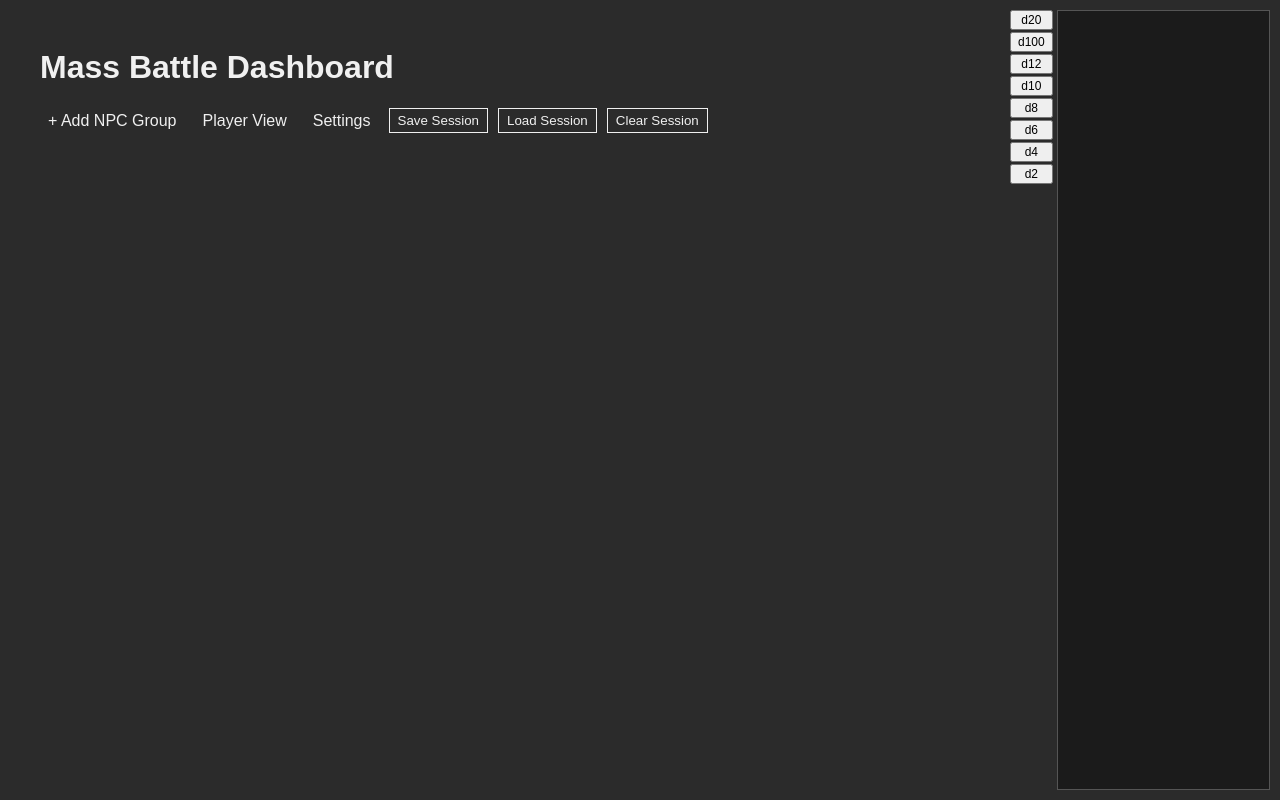
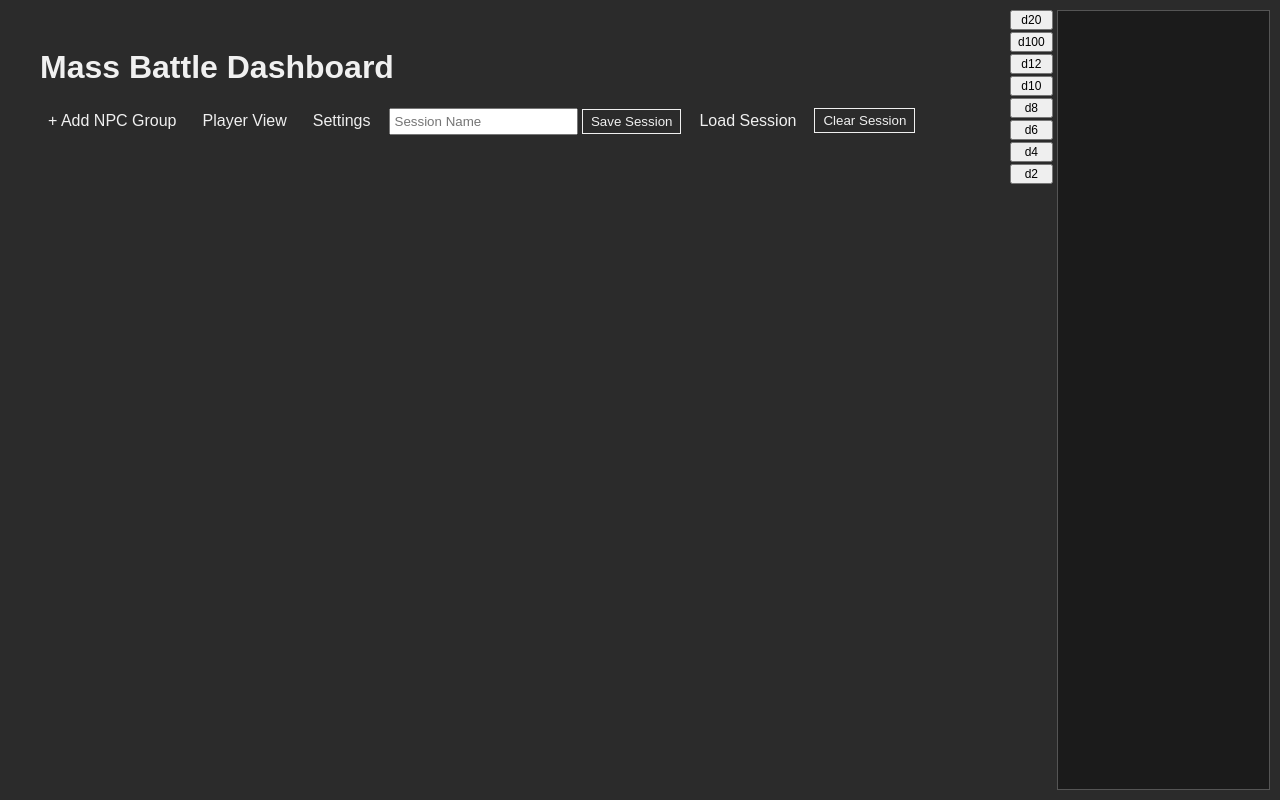
Before and after one commit to MrDMurray/bigbattle, a Flask app: page / in a window 1280 px wide. Run offline with Flask 3, Linux system fonts and the light colour scheme.

Commit message:
Allow naming and managing multiple sessions

```diff
--- a/app.py
+++ b/app.py
@@ -1,4 +1,5 @@
 from flask import Flask, render_template, request, redirect, url_for, jsonify
+from datetime import datetime
 import random
 import os
 import sqlite3
@@ -63,11 +64,21 @@ def init_db():
     cur.execute(
         """
         CREATE TABLE IF NOT EXISTS sessions (
-            id INTEGER PRIMARY KEY,
+            id INTEGER PRIMARY KEY AUTOINCREMENT,
+            name TEXT,
+            saved_at TEXT,
             data TEXT
         )
         """
     )
+    cur.execute("PRAGMA table_info(sessions)")
+    s_cols = [r[1] for r in cur.fetchall()]
+    if "name" not in s_cols:
+        cur.execute("ALTER TABLE sessions ADD COLUMN name TEXT")
+    if "saved_at" not in s_cols:
+        cur.execute("ALTER TABLE sessions ADD COLUMN saved_at TEXT")
+    if "data" not in s_cols:
+        cur.execute("ALTER TABLE sessions ADD COLUMN data TEXT")
     conn.commit()
     conn.close()
 
@@ -261,18 +272,36 @@ def save_session():
         'next_id': next_id,
         'settings': settings,
     }
-    cur.execute('REPLACE INTO sessions (id, data) VALUES (1, ?)', (json.dumps(session_data),))
+    name = request.form.get('session_name', '').strip() or 'Unnamed Session'
+    saved_at = datetime.now().strftime('%Y-%m-%d %H:%M:%S')
+    cur.execute(
+        'INSERT INTO sessions (name, saved_at, data) VALUES (?, ?, ?)',
+        (name, saved_at, json.dumps(session_data)),
+    )
     conn.commit()
     conn.close()
     return redirect(url_for('index'))
 
 
-@app.route('/load_session', methods=['POST'])
-def load_session():
+@app.route('/load_session', methods=['GET'])
+def load_session_page():
+    conn = sqlite3.connect('saved_info.db')
+    cur = conn.cursor()
+    cur.execute('SELECT id, name, saved_at FROM sessions ORDER BY saved_at DESC')
+    rows = cur.fetchall()
+    conn.close()
+    sessions = [
+        {'id': r[0], 'name': r[1], 'saved_at': r[2]} for r in rows
+    ]
+    return render_template('load_session.html', sessions=sessions)
+
+
+@app.route('/load_session/<int:session_id>', methods=['POST'])
+def load_session(session_id):
     global npc_groups, next_id
     conn = sqlite3.connect('saved_info.db')
     cur = conn.cursor()
-    cur.execute('SELECT data FROM sessions WHERE id=1')
+    cur.execute('SELECT data FROM sessions WHERE id=?', (session_id,))
     row = cur.fetchone()
     conn.close()
     if row:
--- a/static/css/style.css
+++ b/static/css/style.css
@@ -2,6 +2,7 @@ body { font-family: sans-serif; background: #2b2b2b; color: #f0f0f0; }
 .top-nav { display: flex; gap: 10px; margin-bottom: 10px; }
 .top-nav a { color: #f0f0f0; text-decoration: none; padding: 4px 8px; }
 .top-nav form { margin: 0; }
+.top-nav form input { padding: 4px; }
 .top-nav button { background: none; border: 1px solid #f0f0f0; color: #f0f0f0; padding: 4px 8px; }
 .container { max-width: 1200px; margin: auto; padding: 20px; }
 #groups { display: grid; grid-template-columns: repeat(auto-fill, minmax(180px, 1fr)); gap: 12px; }
--- a/templates/index.html
+++ b/templates/index.html
@@ -13,8 +13,11 @@
       <a id="add-group-btn" href="{{ url_for('add_group_page') }}">+ Add NPC Group</a>
       <a href="{{ url_for('player_view') }}" class="nav-link">Player View</a>
       <a href="{{ url_for('settings_page') }}" class="nav-link">Settings</a>
-      <form action="{{ url_for('save_session') }}" method="post"><button type="submit">Save Session</button></form>
-      <form action="{{ url_for('load_session') }}" method="post"><button type="submit">Load Session</button></form>
+      <form action="{{ url_for('save_session') }}" method="post">
+        <input type="text" name="session_name" placeholder="Session Name" required>
+        <button type="submit">Save Session</button>
+      </form>
+      <a href="{{ url_for('load_session_page') }}" class="nav-link">Load Session</a>
       <form action="{{ url_for('clear_session') }}" method="post"><button type="submit">Clear Session</button></form>
     </nav>
     <div id="groups">
```
Also changed, not shown: templates/load_session.html (added, +29 -0 lines), README.md.
